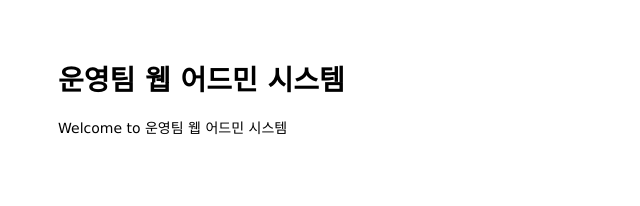
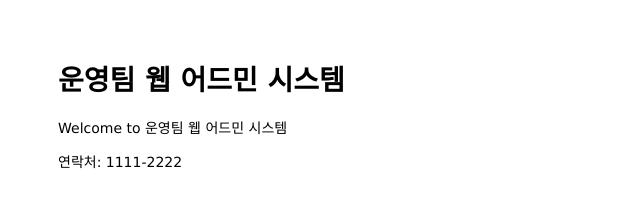
Before and after one commit to wizard113/mastering-git-github, a website: page public/index.html in a window 1280 px wide. Shown: the whole page, without its empty margins (0-640 px from the left). Drawn offline with Linux system fonts and the light colour scheme.

Commit message:
Add hotline to main page

```diff
--- a/public/index.html
+++ b/public/index.html
@@ -9,5 +9,9 @@
   <h1>운영팀 웹 어드민 시스템</h1>
   <p>Welcome to 운영팀 웹 어드민 시스템</p>
 </body>
-
+<footer>
+  <p>
+    연락처: 1111-2222
+  </p>
+</footer>
 </html>
```
